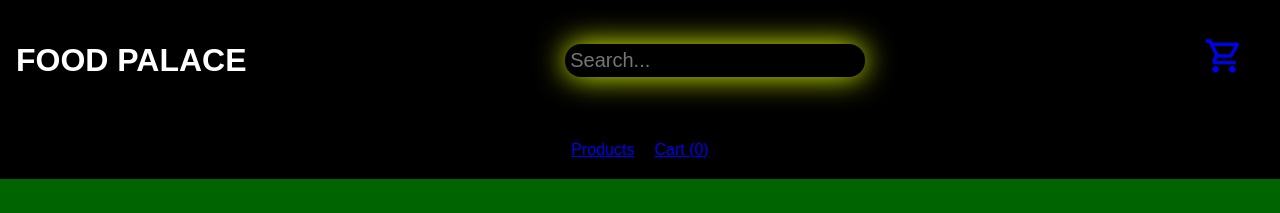
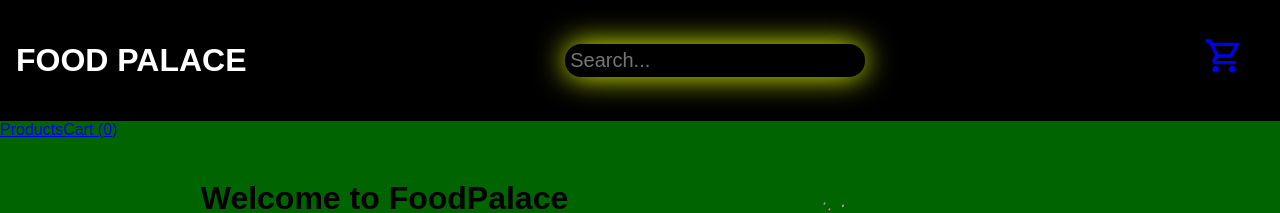
Before and after one commit to franklinstyles/phase-2-project-shopping-cart, a React (Vite) app: page / in a window 1280 px wide. Shown: the top 213 px of the page. Built offline with nearby package versions, Linux system fonts and the light colour scheme; no server answers; a web font is replaced by a local one.

Commit message:
Update index.css

```diff
--- a/src/index.css
+++ b/src/index.css
@@ -12,29 +12,7 @@ body {
   background-color: black;
   color: white;
 }
-.nav {
-  display: flex;
-  justify-content: center;
-  align-items: center;
-  gap: 20px;
-  background-color: black;
-  padding: 20px;
-}
 
-.nav button {
-  background-color: white;
-  color: black;
-  padding: 10px 20px;
-  border-radius: 5px;
-  border: none;
-  cursor: pointer;
-  font-size: 16px;
-  transition: background-color 0.3s ease;
-}
-
-.nav button:hover {
-  background-color: grey;
-}
 .welcome {
   display: flex;
   gap: 100px;
```
